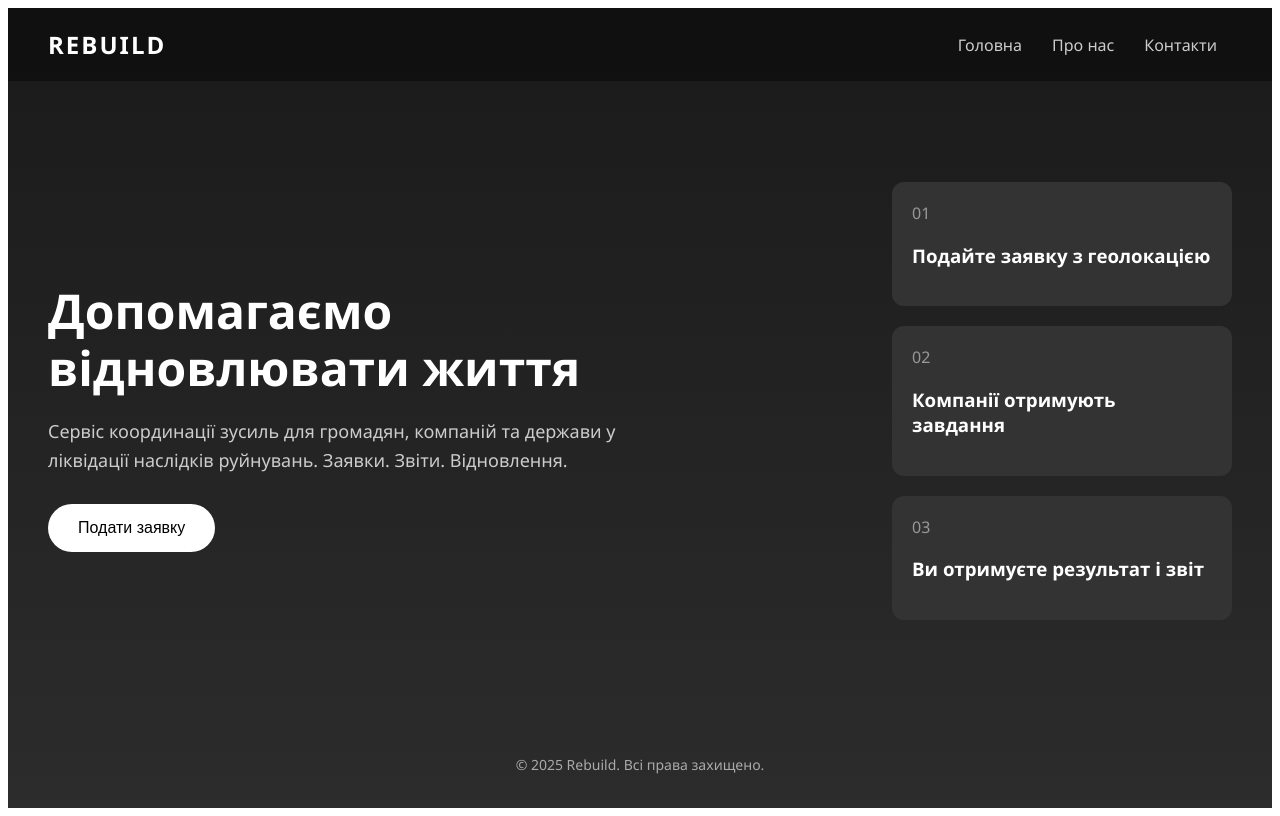
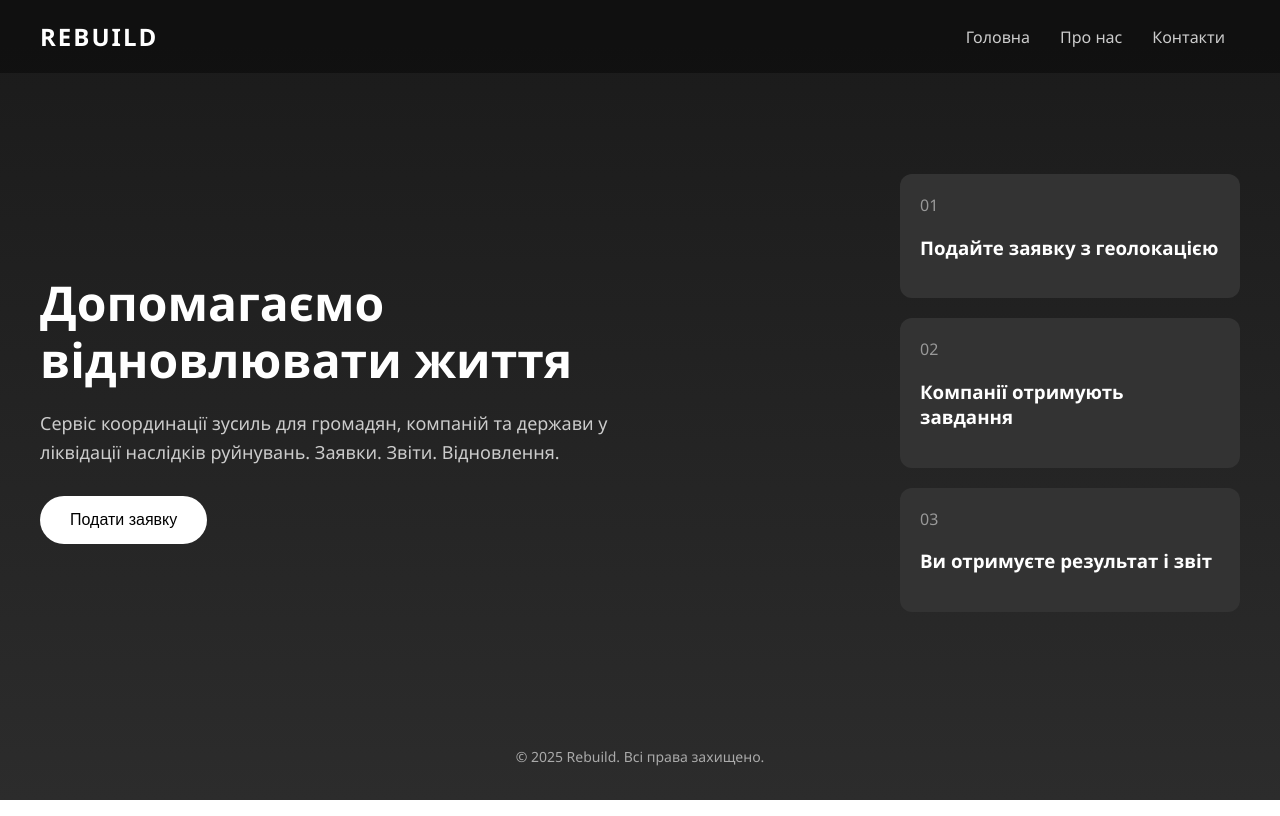
Before and after one commit to kulikp1/RebuildUA, a React (Vite) app: page / in a window 1280 px wide. Built offline with nearby package versions, Linux system fonts and the light colour scheme.

Commit message:
Update index.css

```diff
--- a/src/index.css
+++ b/src/index.css
@@ -22,13 +22,7 @@ a:hover {
   color: #535bf2;
 }
 
-body {
-  margin: 0;
-  display: flex;
-  place-items: center;
-  min-width: 320px;
-  min-height: 100vh;
-}
+
 
 h1 {
   font-size: 3.2em;
@@ -66,3 +60,7 @@ button:focus-visible {
     background-color: #f9f9f9;
   }
 } */
+
+body {
+  margin: 0;
+}
```
